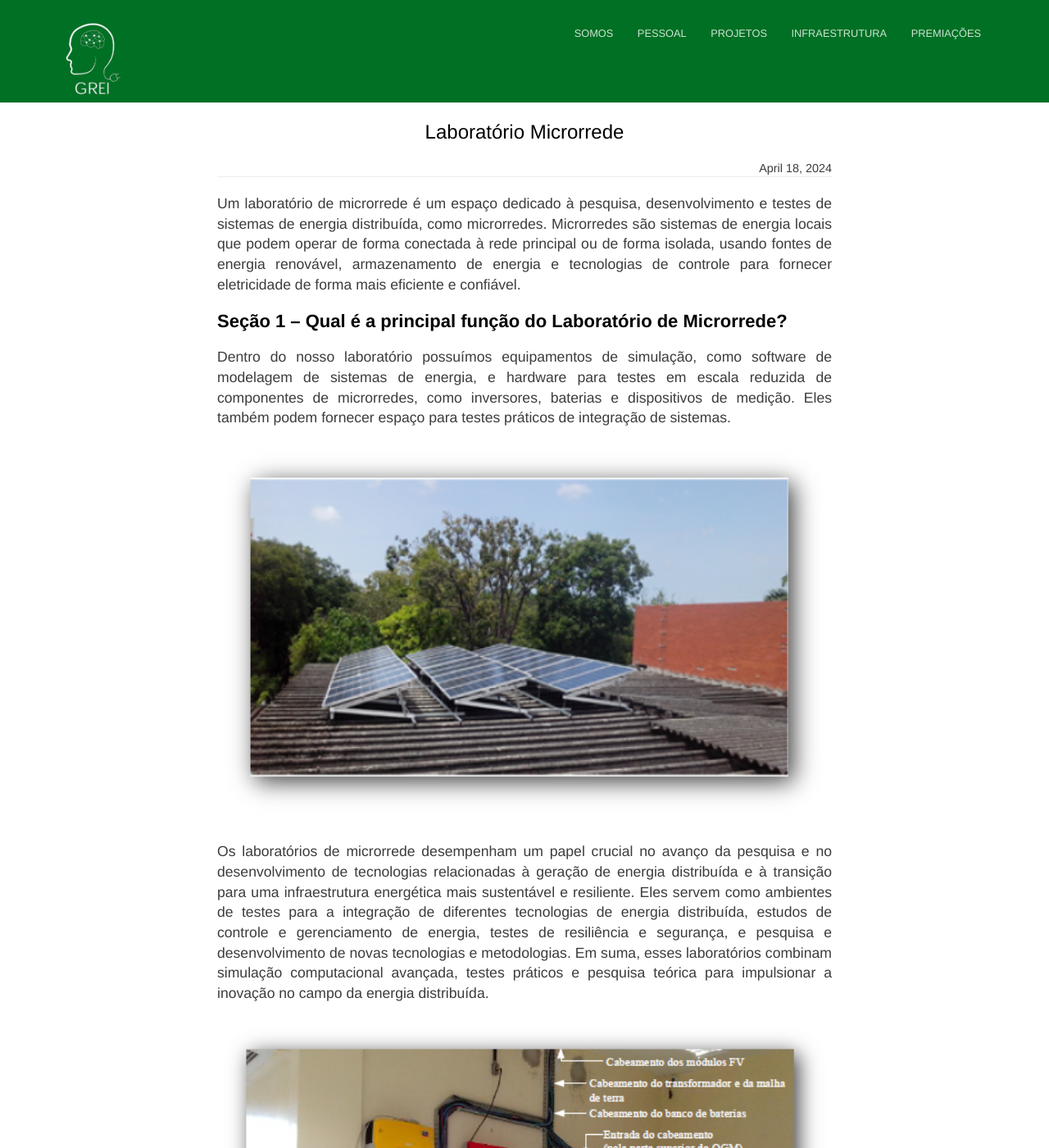
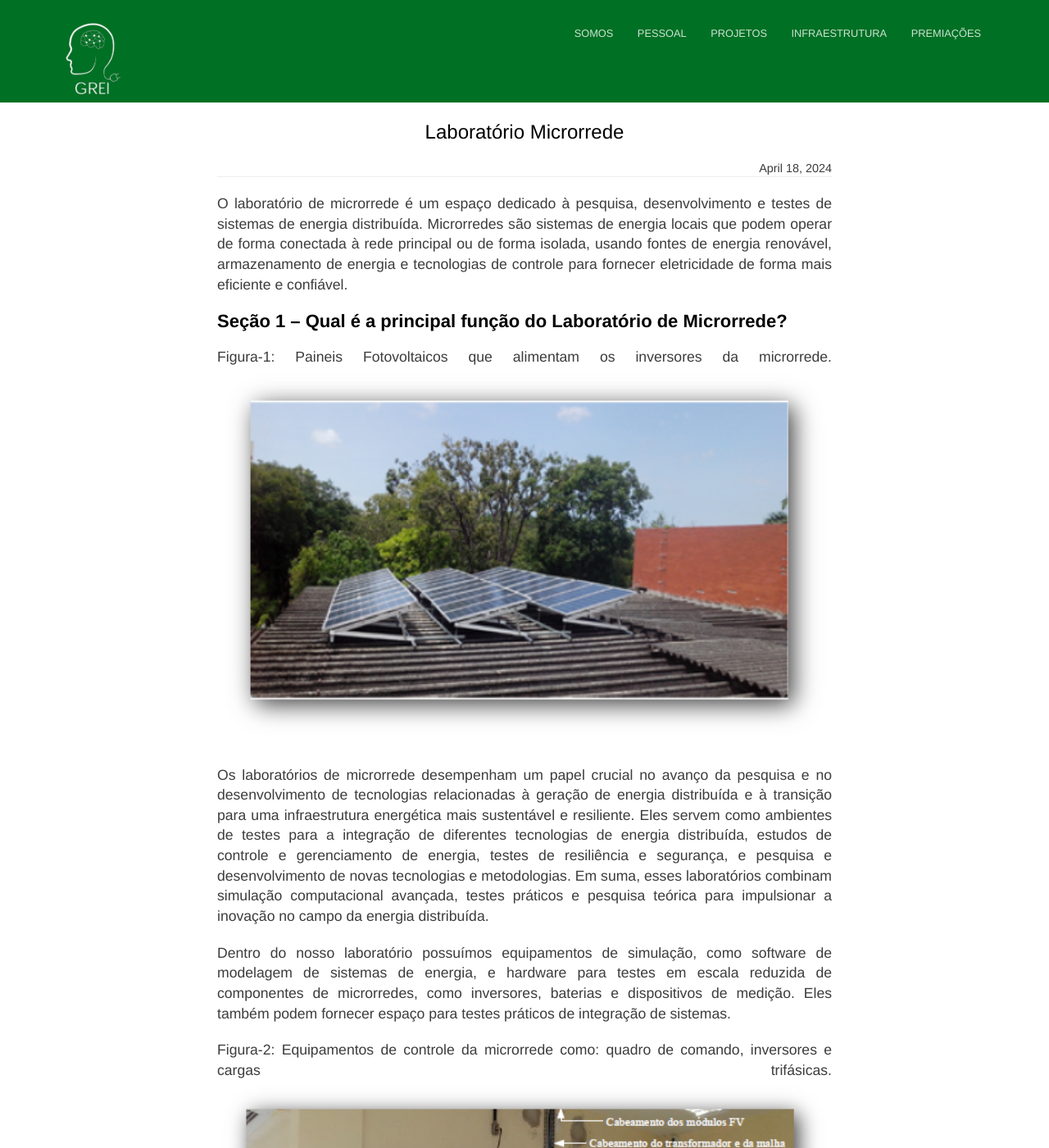
Before and after one commit to Gabriell89222/Gabriell89222.github.io, a Jekyll site: the page built from _posts/2024-04-18-micro.md, in a window 1280 px wide and 1400 px high. Shown: the whole window at 82% size. Built offline with Jekyll 4.4.1, drawn with Linux system fonts in a browser that asks for light colours.

Commit message:
Atualização página microredes

```diff
--- a/_posts/2024-04-18-micro.md
+++ b/_posts/2024-04-18-micro.md
@@ -4,14 +4,16 @@ title: Laboratório Microrrede
 categories:
 ---
 
-Um laboratório de microrrede é um espaço dedicado à pesquisa, desenvolvimento e testes de sistemas de energia distribuída, como microrredes. Microrredes são sistemas de energia locais que podem operar de forma conectada à rede principal ou de forma isolada, usando fontes de energia renovável, armazenamento de energia e tecnologias de controle para fornecer eletricidade de forma mais eficiente e confiável.
+O laboratório de microrrede é um espaço dedicado à pesquisa, desenvolvimento e testes de sistemas de energia distribuída. Microrredes são sistemas de energia locais que podem operar de forma conectada à rede principal ou de forma isolada, usando fontes de energia renovável, armazenamento de energia e tecnologias de controle para fornecer eletricidade de forma mais eficiente e confiável.
 
 ## Seção 1 – Qual é  a principal função do Laboratório de Microrrede?
 
-Dentro do nosso laboratório possuímos equipamentos de simulação, como software de modelagem de sistemas de energia, e hardware para testes em escala reduzida de componentes de microrredes, como inversores, baterias e dispositivos de medição. Eles também podem fornecer espaço para testes práticos de integração de sistemas.
-
+Figura-1: Paineis Fotovoltaicos que alimentam os inversores da microrrede.
 ![Foto-1](/images/loc/fotovoltaico.png)
 
 Os laboratórios de microrrede desempenham um papel crucial no avanço da pesquisa e no desenvolvimento de tecnologias relacionadas à geração de energia distribuída e à transição para uma infraestrutura energética mais sustentável e resiliente. Eles servem como ambientes de testes para a integração de diferentes tecnologias de energia distribuída, estudos de controle e gerenciamento de energia, testes de resiliência e segurança, e pesquisa e desenvolvimento de novas tecnologias e metodologias. Em suma, esses laboratórios combinam simulação computacional avançada, testes práticos e pesquisa teórica para impulsionar a inovação no campo da energia distribuída.
 
+Dentro do nosso laboratório possuímos equipamentos de simulação, como software de modelagem de sistemas de energia, e hardware para testes em escala reduzida de componentes de microrredes, como inversores, baterias e dispositivos de medição. Eles também podem fornecer espaço para testes práticos de integração de sistemas.
+
+Figura-2: Equipamentos de controle da microrrede como: quadro de comando, inversores e cargas trifásicas.
 ![Foto-2](/images/loc/control.png)
```
